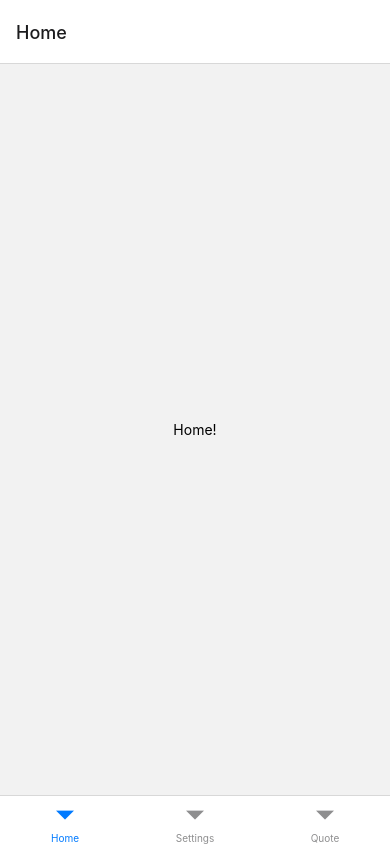
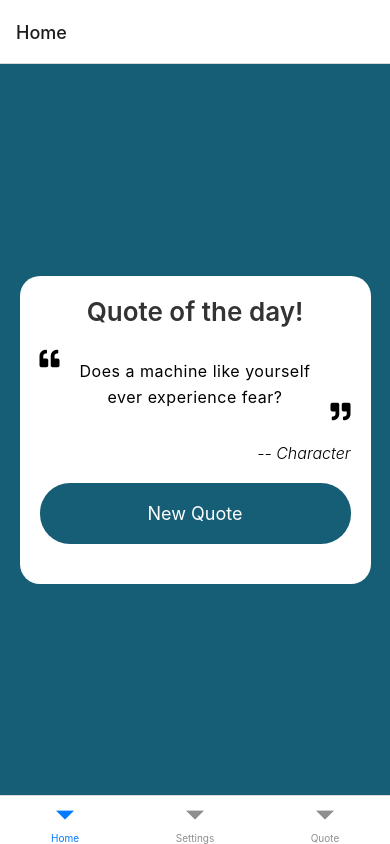
Before and after one commit to DPeralez1/quote-app, a React Native app: screen /Home in a window 390 px wide. Built offline with nearby package versions, Linux system fonts and the light colour scheme.

Commit message:
created quote, character and new quote button

```diff
--- a/App.js
+++ b/App.js
@@ -1,7 +1,7 @@
 import { StyleSheet, Text, View } from "react-native";
 import { NavigationContainer } from "@react-navigation/native";
 import { createBottomTabNavigator } from "@react-navigation/bottom-tabs";
-import Quote from "./tabs/Quote";
+import Quote from "./tabs/Quote.js";
 import HomeScreen from "./tabs/HomeScreen.js";
 import SettingsScreen from "./tabs/SettingsScreen.js";
 
@@ -18,12 +18,3 @@ export default function App() {
     </NavigationContainer>
   );
 }
-
-const styles = StyleSheet.create({
-  container: {
-    flex: 1,
-    backgroundColor: "#fff",
-    alignItems: "center",
-    justifyContent: "center",
-  },
-});
--- a/package.json
+++ b/package.json
@@ -9,6 +9,7 @@
     "web": "expo start --web"
   },
   "dependencies": {
+    "@react-native-vector-icons/fontawesome5": "^5.15.4-alpha.12",
     "@react-navigation/bottom-tabs": "^6.5.20",
     "expo": "~50.0.14",
     "expo-status-bar": "~1.11.1",
--- a/tabs/HomeScreen.js
+++ b/tabs/HomeScreen.js
@@ -1,9 +1,82 @@
-import { Text, View } from "react-native";
+import { Text, View, StyleSheet, TouchableOpacity } from "react-native";
+import FontAwesome5 from "react-native-vector-icons/FontAwesome5";
 
 export default function HomeScreen() {
   return (
-    <View style={{ flex: 1, justifyContent: "center", alignItems: "center" }}>
-      <Text>Home!</Text>
+    <View className="flex-1 justify-center items-center bg-cyan-800">
+      <View
+        style={{
+          width: "90%",
+          backgroundColor: "#fff",
+          borderRadius: 20,
+          padding: 20,
+        }}
+      >
+        <Text
+          style={{
+            textAlign: "center",
+            fontSize: 26,
+            fontWeight: "600",
+            color: "#333",
+            marginBottom: 20,
+          }}
+        >
+          Quote of the day!
+        </Text>
+        <FontAwesome5
+          name="quote-left"
+          style={{ fontSize: 20, marginBottom: -12 }}
+          color="#000"
+        />
+        <Text
+          style={{
+            color: "#000",
+            fontSize: 16,
+            lineHeight: 26,
+            letterSpacing: 0.5,
+            fontWeight: "400",
+            textAlign: "center",
+            marginBottom: 10,
+            paddingHorizontal: 30,
+          }}
+        >
+          Does a machine like yourself ever experience fear?
+        </Text>
+        <FontAwesome5
+          name="quote-right"
+          style={{
+            fontSize: 20,
+            textAlign: "right",
+            marginTop: -20,
+            marginBottom: 20,
+          }}
+          color="#000"
+        />
+        <Text
+          style={{
+            textAlign: "right",
+            fontWeight: "300",
+            fontStyle: "italic",
+            fontSize: 16,
+            color: "#000",
+          }}
+        >
+          -- Character
+        </Text>
+        <TouchableOpacity
+          onPress={() => {}}
+          style={{
+            backgroundColor: "#155E75",
+            padding: 20,
+            borderRadius: 30,
+            marginVertical: 20,
+          }}
+        >
+          <Text style={{ color: "#fff", fontSize: 18, textAlign: "center" }}>
+            New Quote
+          </Text>
+        </TouchableOpacity>
+      </View>
     </View>
   );
 }
--- a/tailwind.config.js
+++ b/tailwind.config.js
@@ -1,6 +1,6 @@
 /** @type {import('tailwindcss').Config} */
 module.exports = {
-  content: ["./App.{js,jsx,ts,tsx}", "./<custom-folder>/**/*.{js,jsx,ts,tsx}"],
+  content: ["./App.{js,jsx,ts,tsx}", "./tabs/**/*.{js,jsx,ts,tsx}"],
   theme: {
     extend: {},
   },
```
Also changed, not shown: 1 other file (tests, documents, lock files or other folders).
